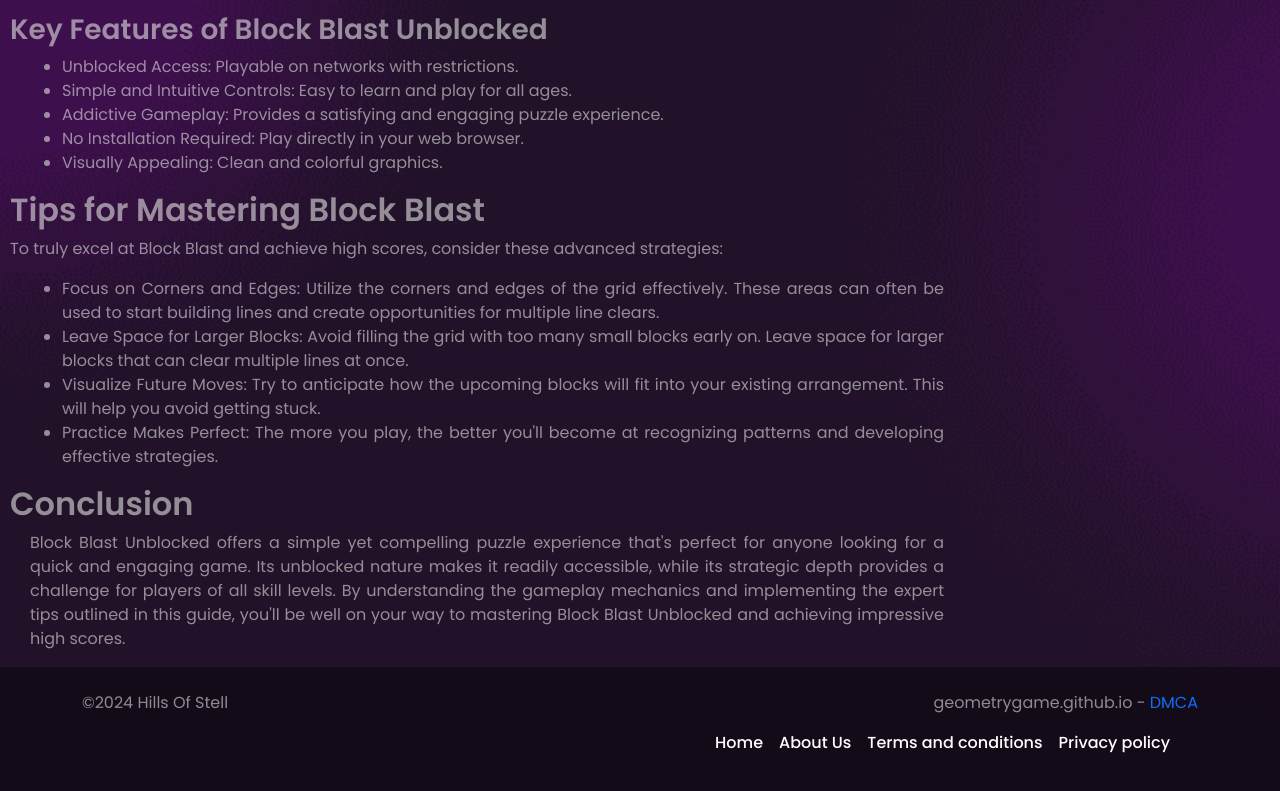
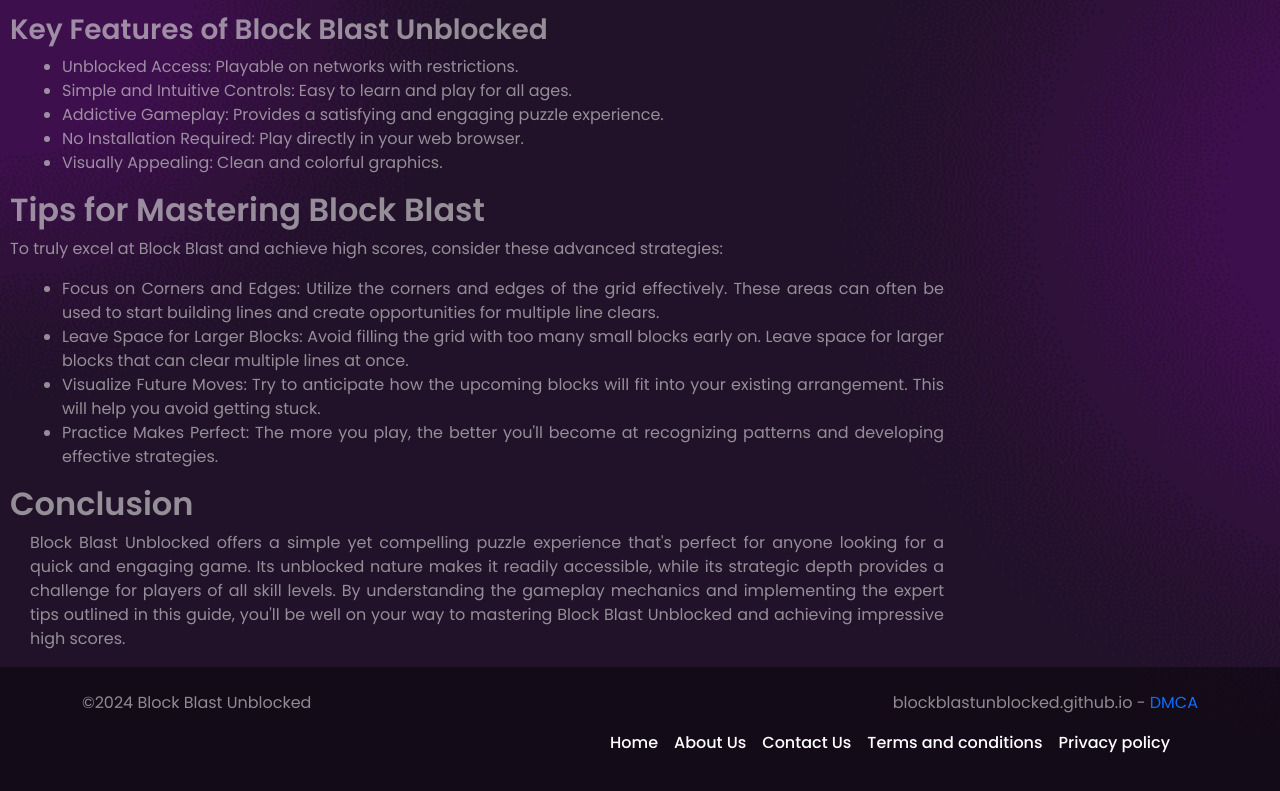
Before and after one commit to blockblastunblocked/blockblastunblocked.github.io, a plain HTML site: page index.html in a window 1280 px wide. Shown: the part 1697-2488 px from the top of the page. Drawn offline with nearby package versions, Linux system fonts and the light colour scheme; some packages are replaced by stand-ins of ours.

Commit message:
Update footer.html

```diff
--- a/layout/footer.html
+++ b/layout/footer.html
@@ -1,7 +1,7 @@
 <div class="container">
-    ©2024 Hills Of Stell
+    ©2024 Block Blast Unblocked
 	<!-- -->
-    <span class="dsb-panel">geometrygame.github.io - <a href="/dmca.html">DMCA</a></span>
+    <span class="dsb-panel">blockblastunblocked.github.io - <a href="/dmca.html">DMCA</a></span>
 
     <nav class="navbar navbar-expand-lg navbar-light" style="justify-content: right;">
         <!-- <div class=""> -->
@@ -12,11 +12,11 @@
                 <li class="nav-item">
                     <a class="nav-link text-white" href="/about.html">About Us</a>
                 </li>
-				<!--
+
                 <li class="nav-item">
                     <a class="nav-link text-white" href="/contact.html">Contact Us</a>
                 </li>
-				-->
+
                 <li class="nav-item">
                     <a class="nav-link text-white" href="/term.html">Terms and conditions</a>
                 </li>
```
